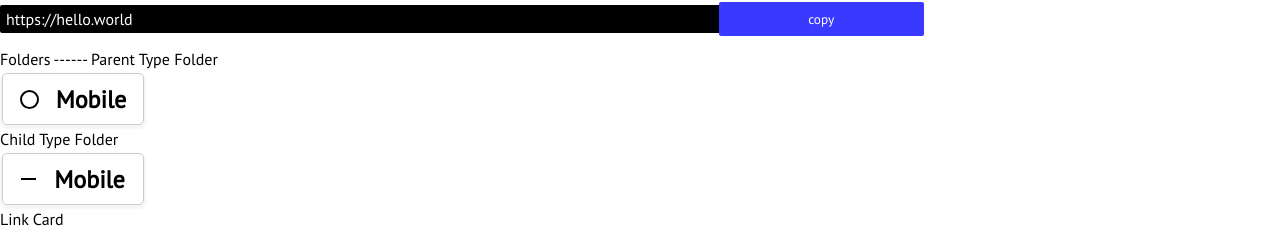
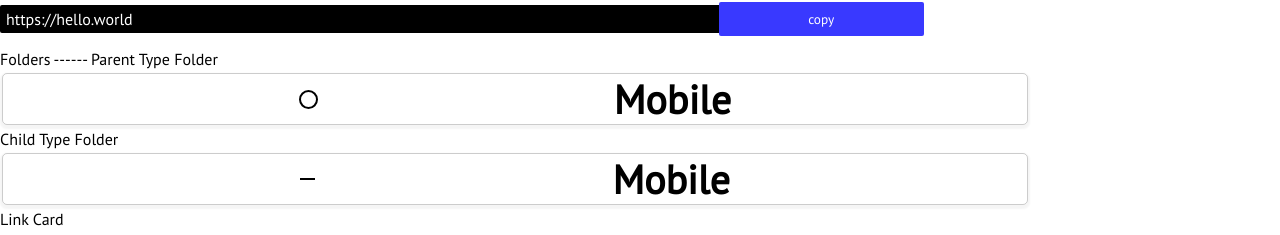
Before and after one commit to JosiasAurel/linksbook, a Next.js app in the folder client/: page /kitchen in a window 1280 px wide. Shown: the part 139-374 px from the top of the page. Built offline with nearby package versions, Linux system fonts and the light colour scheme.

Commit message:
fix: width of folder component to fit parent

```diff
--- a/client/styles/components.module.css
+++ b/client/styles/components.module.css
@@ -204,7 +204,7 @@
   align-items: center;
   border-radius: 5px;
   max-height: 50px;
-  max-width: 140px;
+  width: 80%;
   border: solid 1px rgba(128, 128, 128, 0.404);
   box-shadow: 0 2px 2px 2px whitesmoke;
   margin: 4px 2px;
@@ -229,6 +229,10 @@
   width: 15px;
   height: 2px;
   background-color: black;
+}
+
+.folder h2 {
+  font-size: 2.5em;
 }
 /* End Folder styles */
 
```
